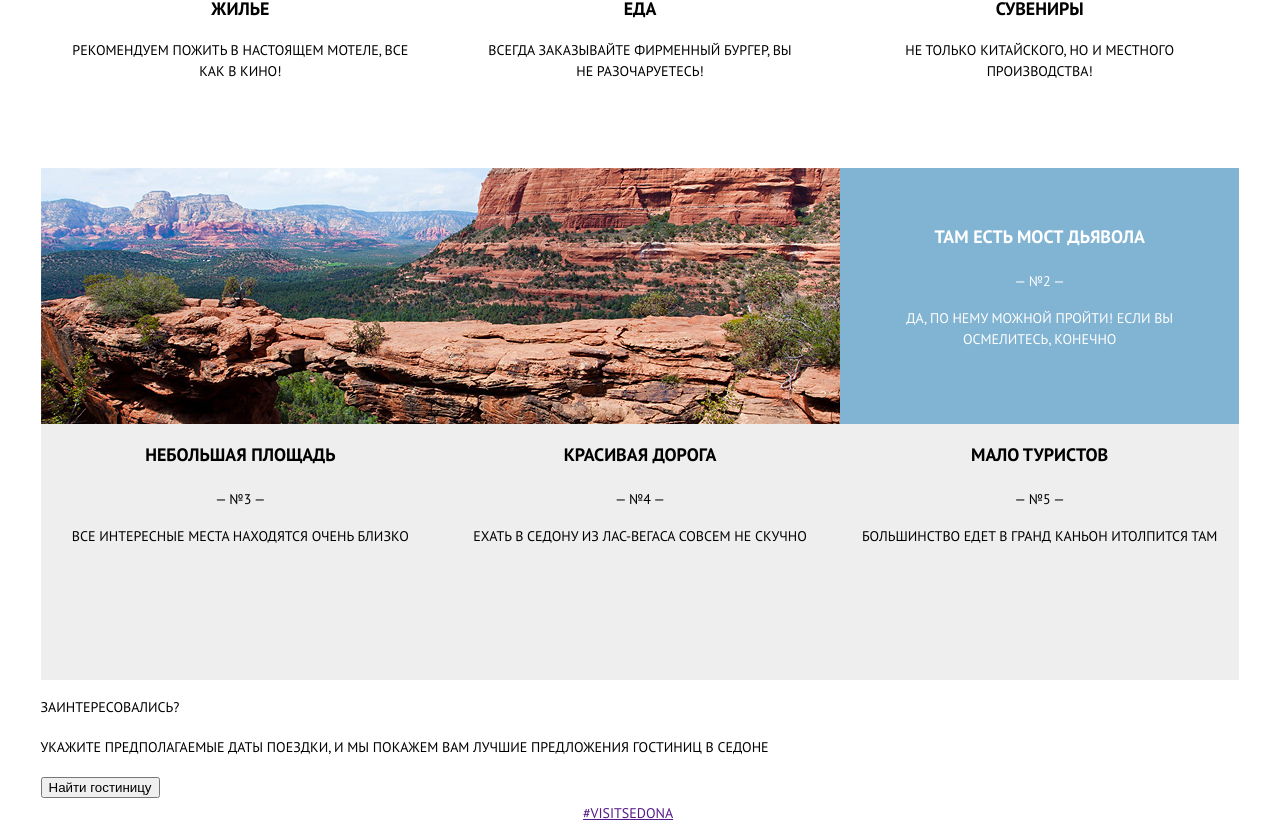
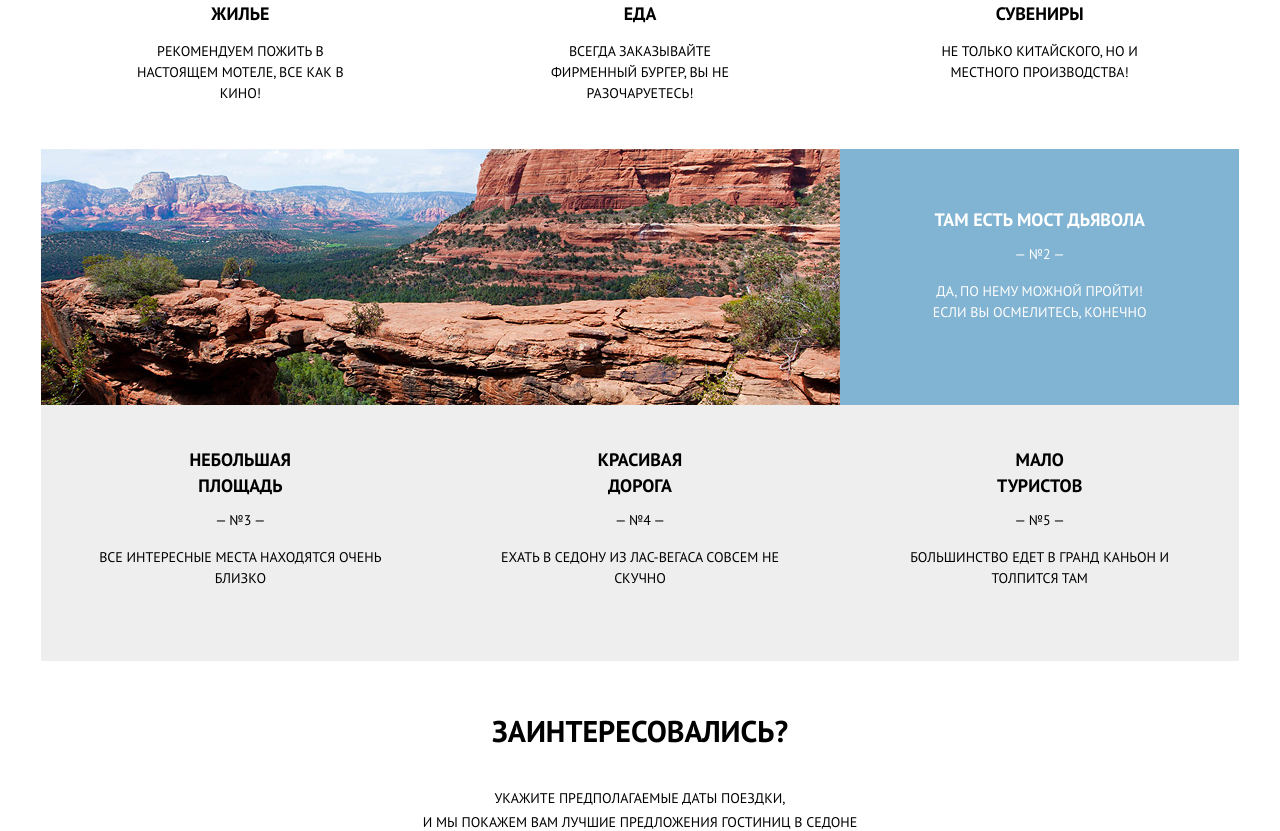
Before and after one commit to NadezhdaObsholova/sedona, a website: page source/index.html in a window 1280 px wide. Shown: the part 1228-2059 px from the top of the page. Drawn offline with nearby package versions, Linux system fonts and the light colour scheme; files that its build step writes are made by us from their sources.

Commit message:
start to  develope to-find-the-hotel section

```diff
--- a/source/index.html
+++ b/source/index.html
@@ -115,16 +115,6 @@
 
         <li class="advantage__item adv-img-top">
 
-
-
-
-
-
-
-
-
-
-
           <div class="advantage__img__first-row adv-img-wrapper">
             <picture class="wrapper">
               <source media="(max-width: 512px)" srcset="img/adv-row-first-512-@1x.jpg 1x, img/adv-row-first-512-@2x.jpg 2x, img/adv-row-first-512-@3x.jpg 3x">
@@ -135,30 +125,6 @@
             </picture>
           </div>
         </li>
-
-
-
-
-
-
-
-
-
-
-
-
-
-
-
-
-
-
-
-
-
-
-
-
 
         <li class="advantage__item adv-align">
           <div class="adv-house"></div>
@@ -183,9 +149,6 @@
           <p class="advantage__item__text">Всегда заказывайте фирменный бургер,
             вы не разочаруетесь!</p>
         </li>
-
-
-
       </ul>
 
 
@@ -215,7 +178,7 @@
 
         <li class="advantage__item adv-border">
 
-          <p class="advantage__item__title">Небольшая площадь</p>
+          <p class="advantage__item__title">Небольшая<br class="br_tablet"> площадь</p>
           <p class="advantage__item__number">— №3 —</p>
           <p class="advantage__item__text">Все интересные места находятся
             очень близко</p>
@@ -223,18 +186,18 @@
 
         <li class="advantage__item adv-border">
 
-          <p class="advantage__item__title">Красивая дорога</p>
+          <p class="advantage__item__title">Красивая <br class="br_tablet">дорога</p>
           <p class="advantage__item__number">— №4 —</p>
           <p class="advantage__item__text">Ехать в Седону из Лас-Вегаса
-            совсем&nbsp;не&nbsp;скучно</p>
+            совсем не скучно</p>
         </li>
 
         <li class="advantage__item adv-border">
 
-          <p class="advantage__item__title">Мало туристов</p>
+          <p class="advantage__item__title">Мало <br class="br_tablet">туристов</p>
           <p class="advantage__item__number">— №5 —</p>
           <p class="advantage__item__text">Большинство едет в Гранд Каньон
-            итолпится там</p>
+            и толпится там</p>
         </li>
 
       </ul>
@@ -242,23 +205,13 @@
 
     </section>
 
-
-
-
-
-
-
-
-
-
-
     <section class="to-find-the-hotel">
       <h3 class="visually-hidden">Поиск гостиницы</h3>
 
       <p class="to-find-the-hotel__title">Заинтересовались?</p>
       <p class="to-find-the-hotel__text">Укажите предполагаемые даты
-        поездки, и мы покажем Вам лучшие предложения гостиниц в Седоне</p>
-      <button class="to-find-the-hotel__button" type="button">Найти
+        поездки, <br class="br_tablet"> и мы покажем Вам лучшие предложения гостиниц в Седоне</p>
+      <button class="to-find-the-hotel__button button" type="button">Найти
         гостиницу</button>
       <div class="_to-find-the-hotel__map"></div>
     </section>
--- a/source/less/blocks/advantage.less
+++ b/source/less/blocks/advantage.less
@@ -51,7 +51,7 @@
 
 .advantage__item:first-child {
   margin: 0;
-  padding: 38px 12px;
+  padding: 16px 12px;
   background-color: @blue;
   color: @white;
 
@@ -64,6 +64,16 @@
     padding-left: 53px;
     padding-right: 53px;
   }
+}
+
+.advantage__item__title {
+  margin-bottom: 8px;
+}
+.advantage__item__number {
+  margin-top: 0;
+}
+.advantage__item__text {
+  margin-bottom: 24px;
 }
 
 .adv-text-bottom {
@@ -82,12 +92,19 @@
   font-weight: 700;
   font-size: 18px;
   line-height: 26px;
+
+  @media (min-width: @tablet-width) {
+    padding-top: 24px;
+  }
+
 }
 
 .advantage__item__text {
   font-weight: 400;
   font-size: 14px;
   line-height: 21px;
+  padding-left: 30px;
+  padding-right: 30px;
 }
 
 .advantages__list--bottom-row .advantage__item:not(:first-child) {
@@ -103,7 +120,6 @@
 .adv-img-wrapper {
   position: relative;
   overflow: hidden;
-
   height: 256px;
 }
 
@@ -113,21 +129,26 @@
 }
 
 .advantage__img {
+  position: absolute;
+  transform: translateX(-50%);
   object-fit: contain;
 }
 
 .adv-align {
   position: relative;
+  margin-top: 30px;
 
   @media (max-width: @mobil-width-only) {
     text-align: start;
     padding-left: 70px;
     padding-right: 21px;
+
   }
 
   @media (min-width: @tablet-width) {
     padding-left: 31px;
     padding-right: 31px;
+    margin-top: 0;
   }
 
   @media (min-width: @desktop-width) {
@@ -138,6 +159,12 @@
   }
 }
 
+.adv-align .advantage__item__title {
+  @media (max-width: @mobil-width-only) {
+    padding-left: 30px;
+
+  }
+}
 
 .adv-border {
   @media (max-width: @mobil-width-only) {
@@ -149,13 +176,29 @@
 
   }
 }
-
+@media (max-width: @mobil-width-only) {
+  .br_tablet {
+    display: none;
+  }
+}
 @media (min-width: @tablet-width) {
   .adv-align .advantage__item__title {
     margin-top: 158px;
   }
+  .adv-align .advantage__item__text {
+    padding-left: 60px;
+    padding-right: 60px;
+  }
+
 }
+@media (min-width: @desktop-width) {
 
+  .adv-border .advantage__item__text {
+    padding-left: 42px;
+    padding-right: 42px;
+  }
+
+}
 .adv-house {
   position: absolute;
   left: 21px;
--- a/source/less/blocks/intro.less
+++ b/source/less/blocks/intro.less
@@ -56,12 +56,13 @@
 
 .intro {
   text-align: center;
-  line-height: 36px;
+  line-height: 26px;
 
   &__title {
     font-size: 18px;
     font-weight: 700;
     margin-top: 32px;
+    margin-bottom: 32px;
 
 
     @media (min-width: @tablet-width) {
--- /dev/null
+++ b/source/less/blocks/to-find-the-hotel.less
@@ -0,0 +1,40 @@
+.to-find-the-hotel {
+  display: flex;
+  flex-direction: column;
+  align-items: center;
+}
+.to-find-the-hotel__title {
+ font-weight: 700;
+ font-size: 21px;
+ line-height: 26px;
+ margin-top: 33px;
+ margin-bottom: 0;
+ @media (min-width: @tablet-width) {
+ font-size: 30px;
+ margin-top: 54px;
+}
+@media (min-width: @desktop-width) {
+  margin-top: 57px;
+ }
+}
+.to-find-the-hotel__text {
+  line-height: 24px;
+  margin: 27px 28px;
+  max-width: 435px;
+  text-align: center;
+  @media (min-width: @tablet-width) {
+
+  margin-top: 37px;
+  margin-bottom: 37px;
+ }
+ @media (min-width: @desktop-width) {
+
+   margin-top: 42px;
+   margin-bottom: 42px;
+  }
+  @media (min-width: 350px) {
+    .br_tablet {
+      display: block;
+    }
+   }
+ }
--- a/source/less/global/global.less
+++ b/source/less/global/global.less
@@ -7,6 +7,10 @@
 .img {
   border: none;
   margin: 0;
+}
+
+.button {
+  border: none;
 }
 
 .page__body {
--- a/source/less/style.less
+++ b/source/less/style.less
@@ -4,3 +4,4 @@
 @import "blocks/page-header.less";
 @import "blocks/intro.less";
 @import "blocks/advantage.less";
+@import "blocks/to-find-the-hotel.less";
```
